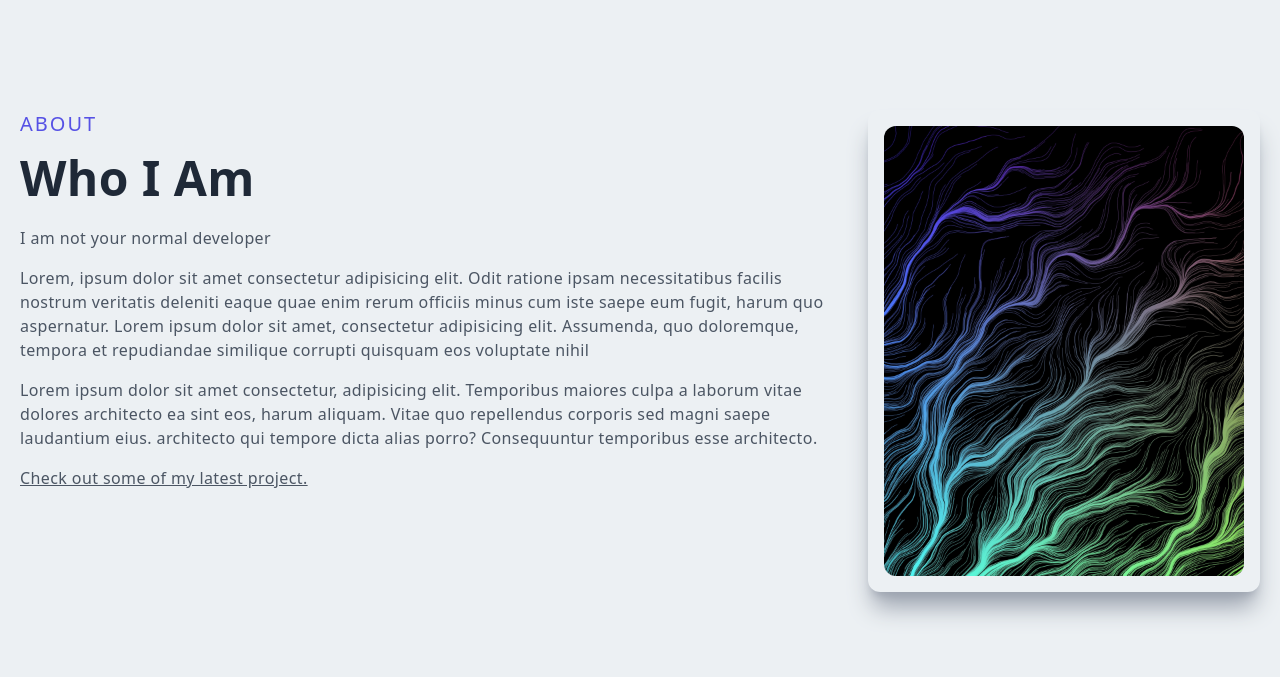
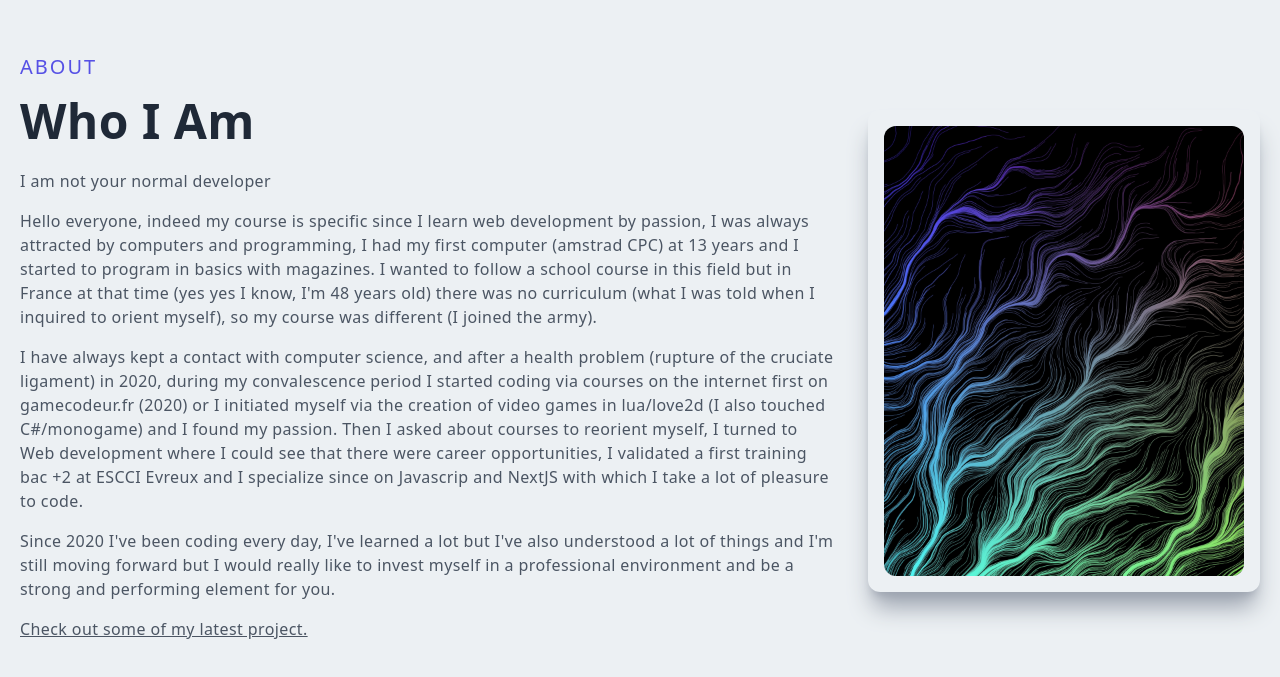
Before and after one commit to NMY0d4/MyPortefolio_nextJS, a Next.js app: page / in a window 1280 px wide. Shown: the part 849-1526 px from the top of the page. Built offline with nearby package versions, Linux system fonts and the light colour scheme; no server answers.

Commit message:
add update projects and about

```diff
--- a/components/About.jsx
+++ b/components/About.jsx
@@ -13,19 +13,32 @@ const About = () => {
           <h2 className='py-4'>Who I Am</h2>
           <p className='py-2 text-gray-600'>I am not your normal developer</p>
           <p className='py-2 text-gray-600'>
-            Lorem, ipsum dolor sit amet consectetur adipisicing elit. Odit
-            ratione ipsam necessitatibus facilis nostrum veritatis deleniti
-            eaque quae enim rerum officiis minus cum iste saepe eum fugit, harum
-            quo aspernatur. Lorem ipsum dolor sit amet, consectetur adipisicing
-            elit. Assumenda, quo doloremque, tempora et repudiandae similique
-            corrupti quisquam eos voluptate nihil
+            Hello everyone, indeed my course is specific since I learn web
+            development by passion, I was always attracted by computers and
+            programming, I had my first computer (amstrad CPC) at 13 years and I
+            started to program in basics with magazines. I wanted to follow a
+            school course in this field but in France at that time (yes yes I
+            know, I'm 48 years old) there was no curriculum (what I was told
+            when I inquired to orient myself), so my course was different (I
+            joined the army).
           </p>
           <p className='py-2 text-gray-600'>
-            Lorem ipsum dolor sit amet consectetur, adipisicing elit. Temporibus
-            maiores culpa a laborum vitae dolores architecto ea sint eos, harum
-            aliquam. Vitae quo repellendus corporis sed magni saepe laudantium
-            eius. architecto qui tempore dicta alias porro? Consequuntur
-            temporibus esse architecto.
+            I have always kept a contact with computer science, and after a
+            health problem (rupture of the cruciate ligament) in 2020, during my
+            convalescence period I started coding via courses on the internet
+            first on gamecodeur.fr (2020) or I initiated myself via the creation
+            of video games in lua/love2d (I also touched C#/monogame) and I
+            found my passion. Then I asked about courses to reorient myself, I
+            turned to Web development where I could see that there were career
+            opportunities, I validated a first training bac +2 at ESCCI Evreux
+            and I specialize since on Javascrip and NextJS with which I take a
+            lot of pleasure to code.
+          </p>
+          <p className='py-2 text-gray-600'>
+            Since 2020 I've been coding every day, I've learned a lot but I've
+            also understood a lot of things and I'm still moving forward but I
+            would really like to invest myself in a professional environment and
+            be a strong and performing element for you.
           </p>
           <p className='py-2 text-gray-600 underline cursor-auto'>
             Check out some of my latest project.
```
Also changed, not shown: data/projectData.jsx (+123 -0 lines), public/assets/projects/nasaProject.jpg (renamed from public/assets/projects/spacex-OHOU-5UVIYQ-unsplash.jpg).
